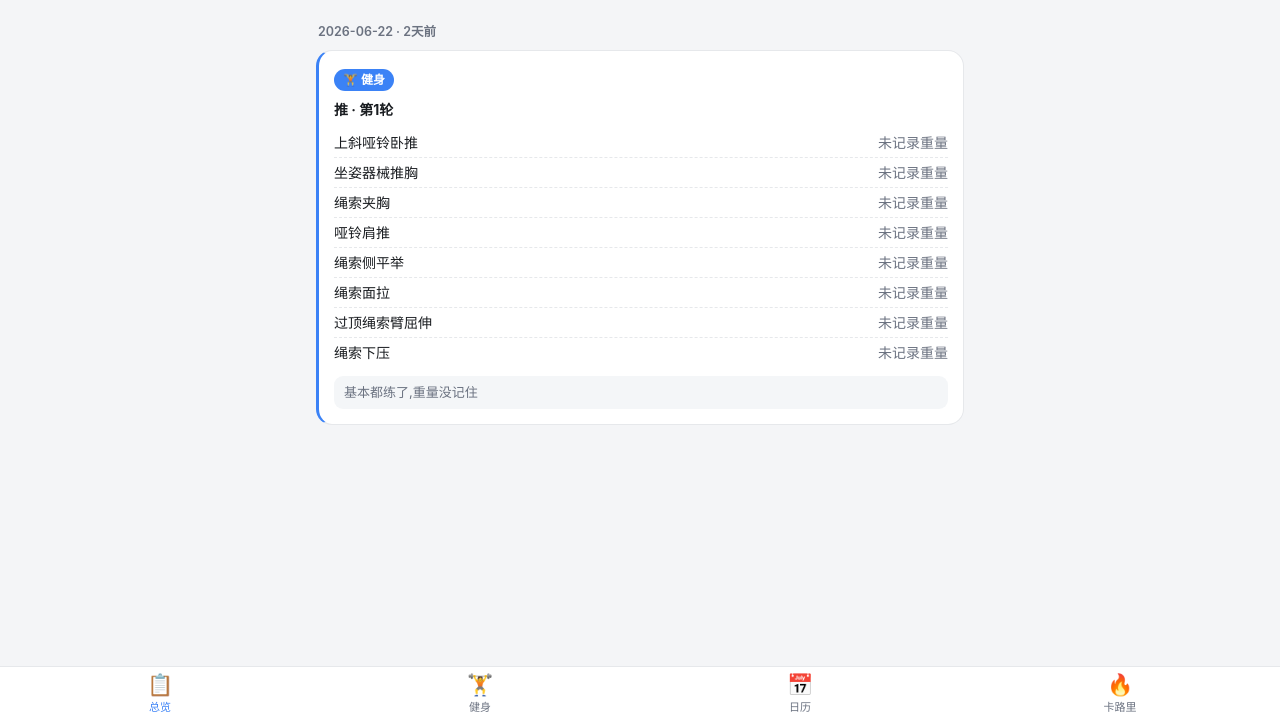
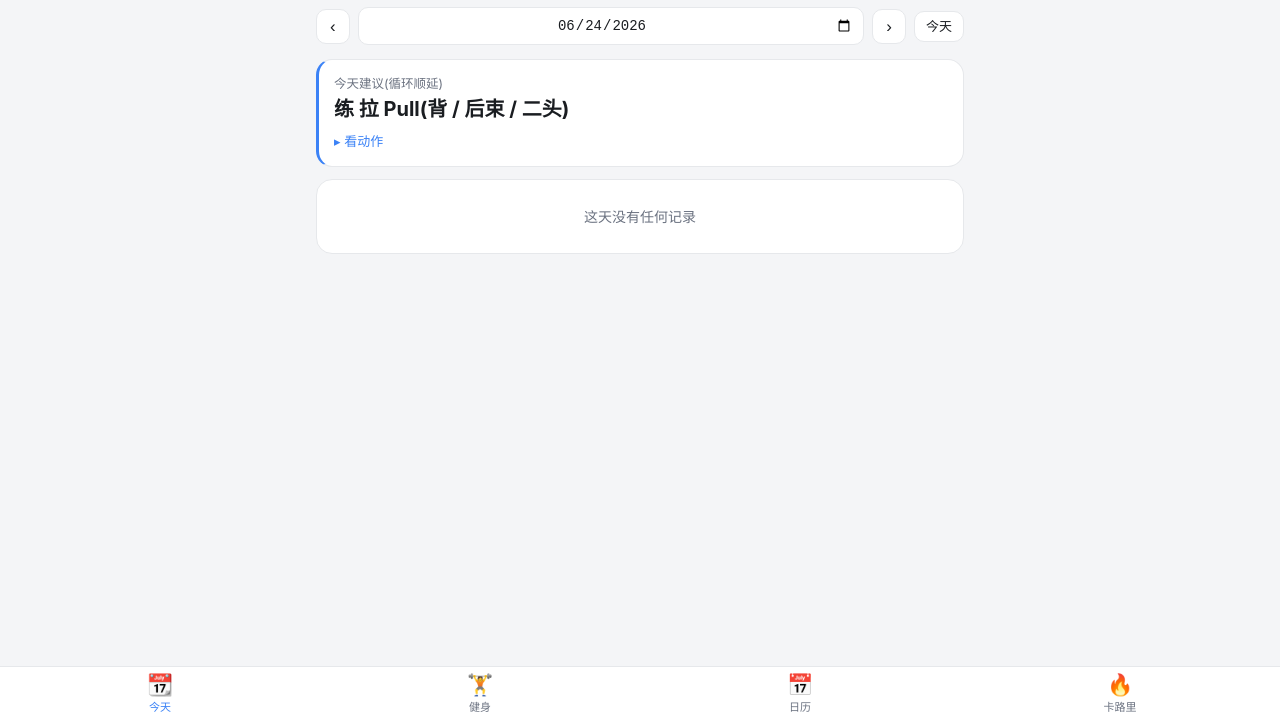
Before and after one commit to b232wang/workout, a plain HTML site: page index.html in a window 1280 px wide. Shown: the part 79-800 px from the top of the page. Drawn offline with nearby package versions, Linux system fonts and the light colour scheme.

Commit message:
feat: 当天视图(默认今天+日期切换)+ 训练循环自动顺延建议
- 首页改为以选定日期为中心, 默认今天, 加前后翻天 + 日期选择器
- 今日训练建议: 看最近一次 workout 的下一个 split; 休息日(无记录)自动顺延, 不认日历
- CLAUDE.md 同步该循环规约

```diff
--- a/index.html
+++ b/index.html
@@ -22,11 +22,23 @@ header .sub{color:var(--sub);font-size:13px;margin-top:3px}
 .muted{color:var(--sub)}.small{font-size:12.5px}
 .empty{color:var(--sub);text-align:center;padding:26px 8px;font-size:14px}
 .date-h{font-size:12.5px;color:var(--sub);font-weight:600;margin:16px 2px 8px}
+.datenav{display:flex;align-items:center;gap:8px;margin-bottom:14px}
+.datenav button{background:var(--card);border:1px solid var(--line);border-radius:10px;padding:8px 13px;font-size:17px;line-height:1;color:var(--ink);cursor:pointer}
+.datenav input[type=date]{flex:1;padding:9px 10px;border:1px solid var(--line);border-radius:10px;background:var(--card);color:var(--ink);font-size:14px;text-align:center}
+.datenav .todaybtn{font-size:13px;padding:8px 11px}
+.suggest{border-left:3px solid var(--accent)}
+.suggest .big{font-size:20px;font-weight:700}
+.rest .big{color:var(--sub)}
+details summary{cursor:pointer;color:var(--accent);font-size:13px;margin-top:8px;list-style:none}
+details summary::-webkit-details-marker{display:none}
+details summary::before{content:"▸ "}
+details[open] summary::before{content:"▾ "}
 .entry .chead{margin-bottom:8px}
 .badge{display:inline-block;color:#fff;font-size:12px;font-weight:600;padding:2px 9px;border-radius:999px}
 .entry .ctitle{font-size:14px;margin:2px 0 8px}
 .ex-list .ex,.ex{display:flex;justify-content:space-between;gap:10px;padding:4px 0;font-size:14px;border-bottom:1px dashed var(--line)}
 .ex:last-child{border-bottom:none}
+.ss{font-size:11px;background:var(--accent);color:#fff;padding:1px 6px;border-radius:6px}
 .note{margin-top:9px;font-size:13px;color:var(--sub);background:rgba(148,163,184,.1);padding:7px 10px;border-radius:9px}
 .shot{max-width:100%;border-radius:10px;margin:4px 0}
 .raw{font-size:12px;white-space:pre-wrap;color:var(--sub);overflow-x:auto}
@@ -34,13 +46,11 @@ select{width:100%;padding:9px 12px;border:1px solid var(--line);border-radius:10
 .planex{padding:10px 0;border-bottom:1px solid var(--line)}.planex:last-child{border-bottom:none}
 .pe-head{display:flex;align-items:center;gap:8px;flex-wrap:wrap}
 .pe-head b{font-size:14.5px}
-.ss{font-size:11px;background:var(--accent);color:#fff;padding:1px 7px;border-radius:6px}
 .pe-head .muted{margin-left:auto;font-size:13px}
 .last{font-size:13px;color:var(--accent);margin-top:3px}
 .alt{font-size:12.5px;color:var(--sub);margin-top:3px}
 .calgrid{display:grid;grid-template-columns:repeat(7,1fr);gap:5px}
 .cell{aspect-ratio:1;border-radius:5px;background:var(--line)}
-.cell.on{outline:1px solid rgba(0,0,0,.04)}
 nav.tabs{position:fixed;bottom:0;left:0;right:0;background:var(--card);border-top:1px solid var(--line);display:flex;padding:7px 0 calc(7px + env(safe-area-inset-bottom));z-index:20}
 nav.tabs button{background:none;border:none;font-size:11px;color:var(--sub);display:flex;flex-direction:column;align-items:center;gap:3px;cursor:pointer;flex:1}
 nav.tabs button .ico{font-size:21px;line-height:1}
@@ -54,13 +64,13 @@ section{display:none}section.active{display:block}
   <div class="sub" id="subline">加载中…</div>
 </header>
 <main>
-  <section id="overview" class="active"></section>
+  <section id="today" class="active"></section>
   <section id="fitness"></section>
   <section id="calendar"></section>
   <section id="calories"></section>
 </main>
 <nav class="tabs">
-  <button data-tab="overview" class="active"><span class="ico">📋</span>总览</button>
+  <button data-tab="today" class="active"><span class="ico">📆</span>今天</button>
   <button data-tab="fitness"><span class="ico">🏋️</span>健身</button>
   <button data-tab="calendar"><span class="ico">📅</span>日历</button>
   <button data-tab="calories"><span class="ico">🔥</span>卡路里</button>
@@ -77,9 +87,11 @@ const CATEGORIES={
 function cat(k){return CATEGORIES[k]||{label:k,emoji:'•',color:'var(--note)'}}
 
 let TL={entries:[]},PLAN={splits:[]},FOODS={foods:[]};
+function iso(d){return d.getFullYear()+'-'+String(d.getMonth()+1).padStart(2,'0')+'-'+String(d.getDate()).padStart(2,'0')}
+let selDate=iso(new Date());
 
-function iso(d){return d.getFullYear()+'-'+String(d.getMonth()+1).padStart(2,'0')+'-'+String(d.getDate()).padStart(2,'0')}
-function daysAgo(date){const d=new Date(date+'T00:00:00');const t=new Date();t.setHours(0,0,0,0);const n=Math.round((t-d)/86400000);return n===0?'今天':n===1?'昨天':n+'天前'}
+function addDays(date,n){const d=new Date(date+'T00:00:00');d.setDate(d.getDate()+n);return iso(d)}
+function daysAgo(date){const d=new Date(date+'T00:00:00');const t=new Date();t.setHours(0,0,0,0);const n=Math.round((t-d)/86400000);return n===0?'今天':n===1?'昨天':n>0?n+'天前':(-n)+'天后'}
 function byDateDesc(a,b){return a.date<b.date?1:a.date>b.date?-1:0}
 function fmtSets(sets){
   if(!sets||!sets.length)return '';
@@ -89,6 +101,12 @@ function fmtSets(sets){
   if(sameW&&w!=null)return w+'kg × '+reps;
   return sets.map(s=>(s.weight==null?'?':s.weight)+'kg×'+(s.reps==null?'?':s.reps)).join(', ');
 }
+
+// ── 训练循环:只认"上次练的下一个",不认日历 ──
+function splitKeys(){return PLAN.splits.map(s=>s.key)}
+function workoutTypeOn(date){const e=TL.entries.find(x=>x.date===date&&x.category==='workout');return e?e.data.type:null}
+function lastWorkoutBefore(date){const ws=TL.entries.filter(x=>x.category==='workout'&&x.date<date).sort(byDateDesc);return ws.length?ws[0].data.type:null}
+function suggestFor(date){const keys=splitKeys();if(!keys.length)return null;const last=lastWorkoutBefore(date);if(last==null)return keys[0];const i=keys.indexOf(last);return keys[(i+1)%keys.length]}
 
 async function load(){
   try{
@@ -100,12 +118,11 @@ async function load(){
     TL=tl;PLAN=plan;FOODS=foods;
   }catch(e){
     document.getElementById('subline').textContent='数据加载失败';
-    document.getElementById('overview').innerHTML='<div class="wrap"><div class="card empty">数据加载失败:'+e.message+'<br><br>本地预览要用 http 服务器打开(<code>file://</code> 读不到 JSON)。部署到 GitHub Pages 后正常。</div></div>';
+    document.getElementById('today').innerHTML='<div class="wrap"><div class="card empty">数据加载失败:'+e.message+'<br><br>本地预览要用 http 服务器打开(<code>file://</code> 读不到 JSON)。</div></div>';
     return;
   }
-  const n=TL.entries.length;
-  document.getElementById('subline').textContent=n+' 条记录 · '+new Set(TL.entries.map(e=>e.date)).size+' 天';
-  renderOverview();renderFitness();renderCalendar();renderCalories();
+  document.getElementById('subline').textContent=TL.entries.length+' 条记录 · '+new Set(TL.entries.map(e=>e.date)).size+' 天';
+  renderDay();renderFitness();renderCalendar();renderCalories();
 }
 
 function renderCard(e){
@@ -130,16 +147,38 @@ function renderCard(e){
   return '<div class="card entry" style="border-left:3px solid '+c.color+'"><div class="chead"><span class="badge" style="background:'+c.color+'">'+c.emoji+' '+c.label+'</span></div>'+body+(e.note?'<div class="note">'+e.note+'</div>':'')+'</div>';
 }
 
-function renderOverview(){
-  const el=document.getElementById('overview');
-  if(!TL.entries.length){el.innerHTML='<div class="wrap"><div class="card empty">还没有记录。在 session 里告诉我你做了什么,我来记。</div></div>';return}
-  const g={};TL.entries.forEach(e=>{(g[e.date]=g[e.date]||[]).push(e)});
+// ── 当天视图:默认今天,可翻天 ──
+function renderDay(){
+  const el=document.getElementById('today');
+  const d=selDate, todayStr=iso(new Date());
+  const dayEntries=TL.entries.filter(e=>e.date===d);
+  const done=workoutTypeOn(d);
   let html='<div class="wrap">';
-  Object.keys(g).sort().reverse().forEach(date=>{
-    html+='<div class="date-h">'+date+' · '+daysAgo(date)+'</div>';
-    g[date].forEach(e=>html+=renderCard(e));
-  });
+  html+='<div class="datenav"><button id="prevd" aria-label="前一天">‹</button><input type="date" id="datepick" value="'+d+'"><button id="nextd" aria-label="后一天">›</button><button id="todayb" class="todaybtn">今天</button></div>';
+  // 训练建议
+  if(done){
+    const sp=PLAN.splits.find(s=>s.key===done);
+    html+='<div class="card suggest"><div class="muted small">这天的训练</div><div class="big">已练:'+(sp?sp.label:done)+'</div></div>';
+  }else if(d>=todayStr){
+    const sug=suggestFor(d), sp=PLAN.splits.find(s=>s.key===sug);
+    html+='<div class="card suggest"><div class="muted small">'+(d===todayStr?'今天建议':'建议')+'(循环顺延)</div><div class="big">练 '+(sp?sp.label:sug)+'</div>';
+    if(sp)html+='<details><summary>看动作</summary>'+sp.exercises.map(x=>'<div class="ex"><span>'+x.name+(x.superset?' <span class="ss">超'+x.superset+'</span>':'')+'</span><span class="muted">'+x.setsReps+'</span></div>').join('')+'</details>';
+    html+='</div>';
+  }else{
+    html+='<div class="card suggest rest"><div class="muted small">'+d+' · '+daysAgo(d)+'</div><div class="big">休息日</div><div class="muted small">这天没有训练记录</div></div>';
+  }
+  // 当天记录
+  if(dayEntries.length){
+    html+='<div class="date-h">这天的记录('+dayEntries.length+')</div>';
+    dayEntries.forEach(e=>html+=renderCard(e));
+  }else{
+    html+='<div class="card empty">这天没有任何记录</div>';
+  }
   el.innerHTML=html+'</div>';
+  document.getElementById('prevd').onclick=()=>{selDate=addDays(selDate,-1);renderDay()};
+  document.getElementById('nextd').onclick=()=>{selDate=addDays(selDate,1);renderDay()};
+  document.getElementById('todayb').onclick=()=>{selDate=iso(new Date());renderDay()};
+  document.getElementById('datepick').onchange=ev=>{if(ev.target.value){selDate=ev.target.value;renderDay()}};
 }
 
 function allWorkoutNames(){const s=new Set();TL.entries.filter(e=>e.category==='workout').forEach(e=>(e.data.exercises||[]).forEach(x=>s.add(x.name)));return [...s]}
@@ -198,9 +237,8 @@ function renderCalendar(){
   for(let i=weeks*7-1;i>=0;i--){
     const d=new Date(t);d.setDate(t.getDate()-i);const ds=iso(d),cats=m[ds];
     const color=cats&&cats.size?cat([...cats][0]).color:'';
-    html+='<div class="cell'+(color?' on':'')+'"'+(color?' style="background:'+color+'"':'')+' title="'+ds+(cats?' · '+[...cats].map(k=>cat(k).label).join(','):'')+'"></div>';
+    html+='<div class="cell"'+(color?' style="background:'+color+'"':'')+' title="'+ds+(cats?' · '+[...cats].map(k=>cat(k).label).join(','):'')+'"></div>';
   }
-  // streak
   let s=0;for(let i=0;;i++){const d=new Date(t);d.setDate(t.getDate()-i);if(m[iso(d)])s++;else break}
   html+='</div><div class="muted small" style="margin-top:10px">连续打卡 '+s+' 天 · 共记录 '+Object.keys(m).length+' 天</div></div></div>';
   el.innerHTML=html;
```
Also changed, not shown: CLAUDE.md (+1 -1 lines).
